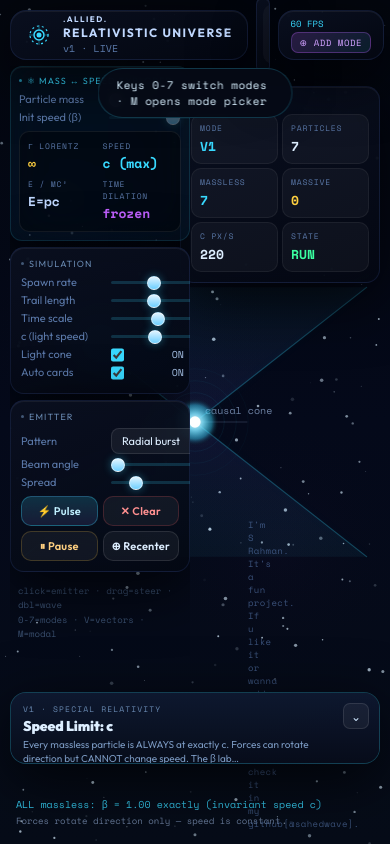
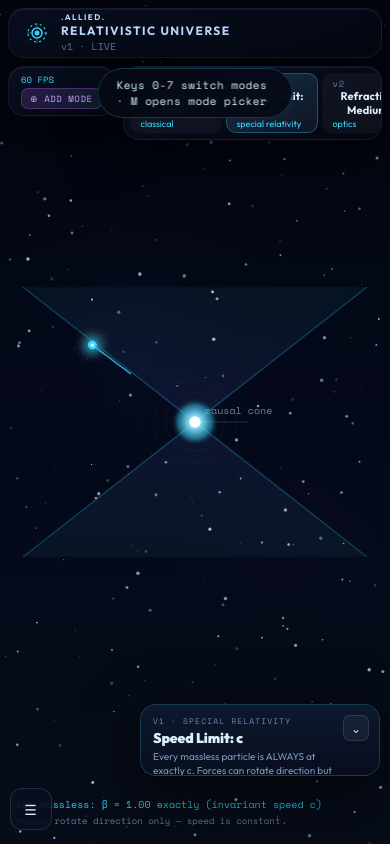
Before and after one commit to sahedwave/mass-energy, a plain HTML site: page index.html in a window 390 px wide. Drawn offline with nearby package versions, Linux system fonts and the light colour scheme.

Commit message:
Update index.html

```diff
--- a/index.html
+++ b/index.html
@@ -2,7 +2,7 @@
 <html lang="en">
 <head>
 <meta charset="UTF-8"/>
-<meta name="viewport" content="width=device-width,initial-scale=1.0"/>
+<meta name="viewport" content="width=device-width,initial-scale=1.0,viewport-fit=cover"/>
 <title>Relativistic Universe </title>
 <link href="https://fonts.googleapis.com/css2?family=Space+Mono:ital,wght@0,400;0,700;1,400&family=Outfit:wght@300;400;600;700;900&display=swap" rel="stylesheet"/>
 <style>
@@ -30,7 +30,7 @@
 }
 *{box-sizing:border-box;margin:0;padding:0}
 html,body{height:100%;overflow:hidden;font-family:var(--sans)}
-body{background:var(--bg);color:var(--text);font-size:13px}
+body{min-height:100vh;min-height:100dvh;background:var(--bg);color:var(--text);font-size:13px}
 
 canvas{position:fixed;inset:0;width:100%;height:100%;z-index:1;cursor:crosshair}
 
@@ -98,6 +98,7 @@ canvas{position:fixed;inset:0;width:100%;height:100%;z-index:1;cursor:crosshair}
   width:var(--panel-w);z-index:25;
   display:flex;flex-direction:column;gap:6px;
   overflow-y:auto;scrollbar-width:none;padding-bottom:4px;
+  transition:transform 0.28s ease,opacity 0.28s ease;
 }
 #lpanel::-webkit-scrollbar{display:none}
 .panel-block{padding:10px;border-radius:14px}
@@ -407,11 +408,49 @@ select:focus{border-color:rgba(56,217,255,.3)}
   padding:1px 5px;font-family:var(--mono);vertical-align:middle;margin-left:3px;
 }
 
+#mobile-panel-toggle{
+  display:none;
+  position:fixed;
+  top:max(10px, calc(env(safe-area-inset-top) + 6px));
+  left:10px;
+  z-index:40;
+  padding:8px 12px;
+  border-radius:10px;
+  border:1px solid rgba(255,255,255,.12);
+  background:rgba(10,16,32,.92);
+  color:var(--text);
+  font-family:var(--mono);
+  font-size:10px;
+  letter-spacing:.08em;
+}
+
 @media(max-width:860px){#legend{display:none}#dopplerkey{display:none!important}}
 @media(max-width:640px){
-  #lpanel{width:180px}
-  #cards{left:10px;right:10px;width:auto;bottom:80px}
-  #helpbar{display:none}
+  #mobile-panel-toggle{display:block}
+  #topbar{
+    top:max(8px, calc(env(safe-area-inset-top) + 4px));left:8px;right:8px;height:auto;
+    flex-wrap:wrap;align-items:stretch;
+  }
+  #mobile-panel-toggle{
+    top:auto;
+    bottom:max(14px, calc(env(safe-area-inset-bottom) + 8px));
+    left:10px;
+    width:42px;
+    height:42px;
+    padding:0;
+    border-radius:12px;
+    display:grid;
+    place-items:center;
+    font-size:14px;
+  }
+  #brand{flex:1 1 calc(100% - 52px);min-width:0;padding-right:6px}
+  #modes{order:3;width:100%;height:auto}
+  #lpanel{width:min(180px, calc(100vw - 72px))}
+  #lpanel.mobile-collapsed{transform:translateX(-110%);opacity:0}
+  #rightcol{display:none}
+  #cards{left:auto;right:10px;width:min(calc(100vw - 20px), 240px);bottom:max(68px, calc(env(safe-area-inset-bottom) + 56px))}
+  #helpbar,
+  #helpbar0{display:none}
 }
 </style>
 </head>
@@ -419,6 +458,7 @@ select:focus{border-color:rgba(56,217,255,.3)}
 <canvas id="c"></canvas>
 <div id="tovl"></div>
 <div id="toast"></div>
+<button id="mobile-panel-toggle" type="button">☰ Panel</button>
 
 <!-- ── TOP BAR ── -->
 <div id="topbar">
@@ -788,6 +828,7 @@ class Engine{
   constructor(){
     this.W=innerWidth;this.H=innerHeight;
     this.ex=this.W*.5;this.ey=this.H*.5;
+    this.gravityStartOffset=70;
     this.ps=[];this.apc=0;
     this.sws=[];this.dists=[];
     this.paused=false;this.frame=0;this.rt=0;
@@ -808,16 +849,29 @@ class Engine{
     };
 
     this.medZ={x:this.W*.5,y:this.H*.52,r:Math.min(this.W,this.H)*.18};
-    this.gravW={x:this.W*.58,y:this.H*.48,r:Math.min(this.W,this.H)*.08};
+    this.gravW={x:this.W*.5,y:this.H*.5,r:Math.min(this.W,this.H)*.08};
 
     for(let i=0;i<MAX_P;i++)this.ps.push(new P());
+  }
+
+  _layoutGravityScene(resetEmitter=false){
+    this.gravW.x=this.W*.5;
+    this.gravW.y=this.H*.5;
+    this.gravW.r=Math.min(this.W,this.H)*.08;
+    if(resetEmitter){
+      this.ex=this.gravW.x-this.gravityStartOffset;
+      this.ey=this.gravW.y;
+    }
   }
 
   resize(w,h){
     this.W=w;this.H=h;
     this.medZ.x=w*.5;this.medZ.y=h*.52;this.medZ.r=Math.min(w,h)*.18;
-    this.gravW.x=w*.58;this.gravW.y=h*.48;this.gravW.r=Math.min(w,h)*.08;
-    if(this.ex>w||this.ey>h){this.ex=w*.5;this.ey=h*.5}
+    this._layoutGravityScene(false);
+    if(this.ex>w||this.ey>h){
+      if(this.mode.settings.gravity)this._layoutGravityScene(true);
+      else{this.ex=w*.5;this.ey=h*.5}
+    }
   }
 
   setMode(m){
@@ -827,6 +881,7 @@ class Engine{
     document.getElementById('vCone').textContent=this.S.showCone?'ON':'OFF';
     this._transBegin();
     if(this.S.autoCards)CardMgr.show(m);
+    if(m.settings.gravity)this._layoutGravityScene(true);
     this._shockwave(this.ex,this.ey,'56,217,255',260);
     this._toast(`${m.id.toUpperCase()} · ${m.name}`);
     updateModeControls(m);
@@ -1687,7 +1742,11 @@ function bindInteraction(){
     engine.paused=!engine.paused;
     document.getElementById('btnPause').textContent=engine.paused?'▶ Resume':'⏸ Pause';
   });
-  document.getElementById('btnCenter').addEventListener('click',()=>{engine.ex=engine.W*.5;engine.ey=engine.H*.5;engine._toast('Recentered')});
+  document.getElementById('btnCenter').addEventListener('click',()=>{
+    if(engine.mode.settings.gravity)engine._layoutGravityScene(true);
+    else{engine.ex=engine.W*.5;engine.ey=engine.H*.5}
+    engine._toast('Recentered');
+  });
 
   cnv.addEventListener('pointermove',e=>{
     const r=cnv.getBoundingClientRect(),x=e.clientX-r.left,y=e.clientY-r.top;
@@ -1744,6 +1803,18 @@ const cvs=document.getElementById('c');
 const cx=cvs.getContext('2d');
 const engine=new Engine();
 const renderer=new Renderer(engine,cx);
+const mobilePanelToggle=document.getElementById('mobile-panel-toggle');
+
+function syncMobilePanelToggle(){
+  const mobile=window.matchMedia('(max-width:640px)').matches;
+  const collapsed=document.getElementById('lpanel').classList.contains('mobile-collapsed');
+  mobilePanelToggle.textContent=!mobile?'☰ Panel':(collapsed?'☰':'✕');
+}
+
+mobilePanelToggle.addEventListener('click',()=>{
+  document.getElementById('lpanel').classList.toggle('mobile-collapsed');
+  syncMobilePanelToggle();
+});
 
 function resize(){
   const dpr=Math.min(devicePixelRatio||1,2);
@@ -1753,6 +1824,14 @@ function resize(){
   engine.resize(innerWidth,innerHeight);
 }
 window.addEventListener('resize',resize);resize();
+window.addEventListener('resize',()=>{
+  const panel=document.getElementById('lpanel');
+  if(window.matchMedia('(max-width:640px)').matches) panel.classList.add('mobile-collapsed');
+  else panel.classList.remove('mobile-collapsed');
+  syncMobilePanelToggle();
+});
+if(window.matchMedia('(max-width:640px)').matches) document.getElementById('lpanel').classList.add('mobile-collapsed');
+syncMobilePanelToggle();
 
 buildModeStrip();
 bindInteraction();
```
